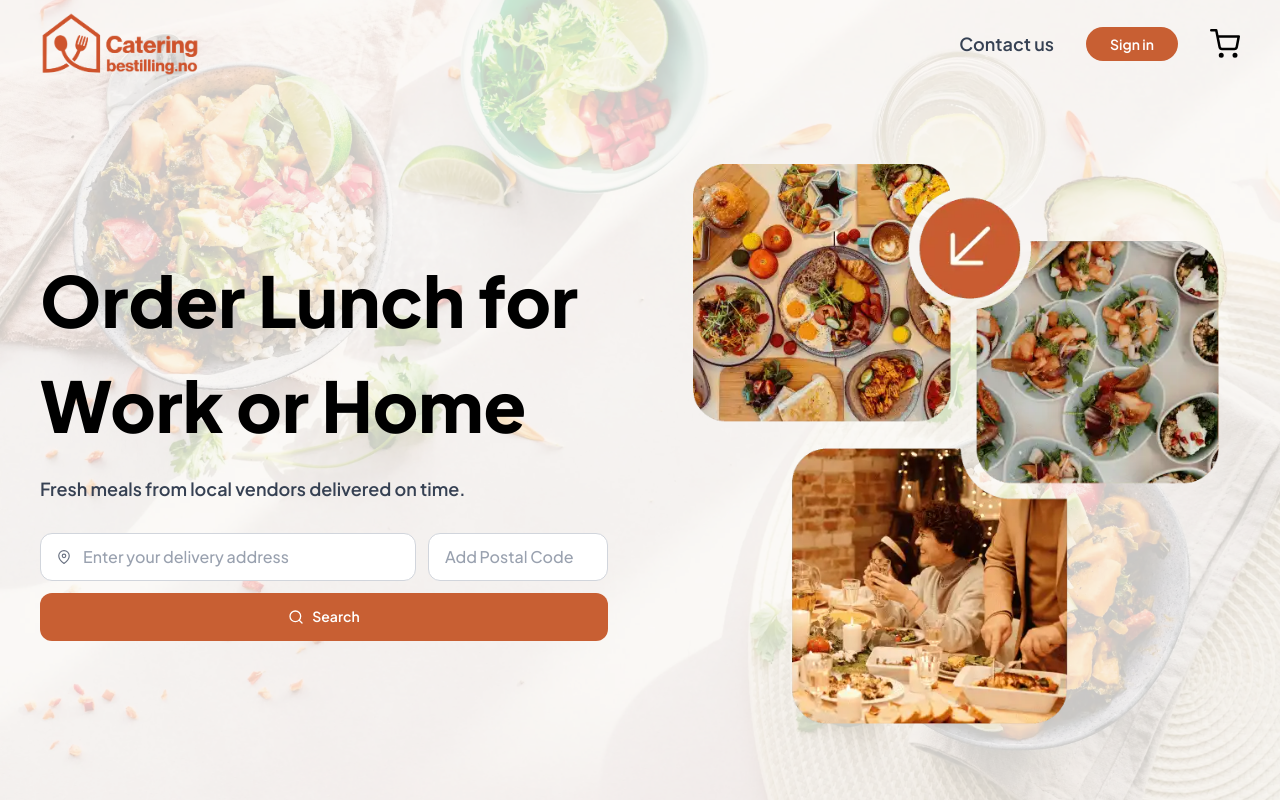
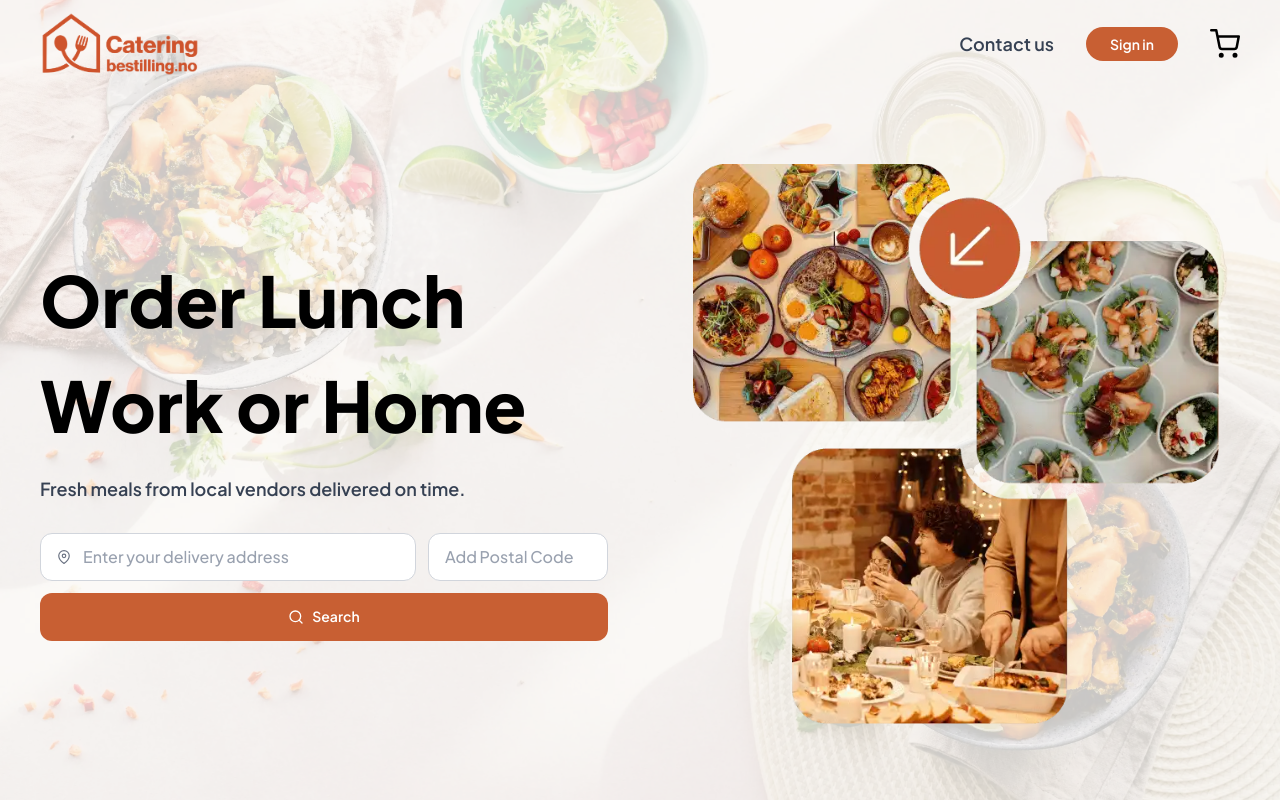
Before and after one commit to MuhammadNoumanAfzal/catering-bestilling-no, a React (Vite) app: page / in a window 1280 px wide. Shown: the top 800 px of the page. Built offline with nearby package versions, Linux system fonts and the light colour scheme.

Commit message:
text chnge

```diff
--- a/src/features/home/components/HeroSection.jsx
+++ b/src/features/home/components/HeroSection.jsx
@@ -16,7 +16,7 @@ export default function HeroSection() {
         <div className="grid min-h-[calc(100vh-88px)] items-center gap-12 px-5 py-10 md:px-6 lg:grid-cols-2 lg:gap-16 lg:px-10 lg:py-14">
           <div className="md:max-w-2xl">
             <h1 className=" text-[40px] md:text-[70px] font-extrabold text-black">
-              Order Lunch for
+              Order Lunch
               <br />
               Work or Home
             </h1>
```
